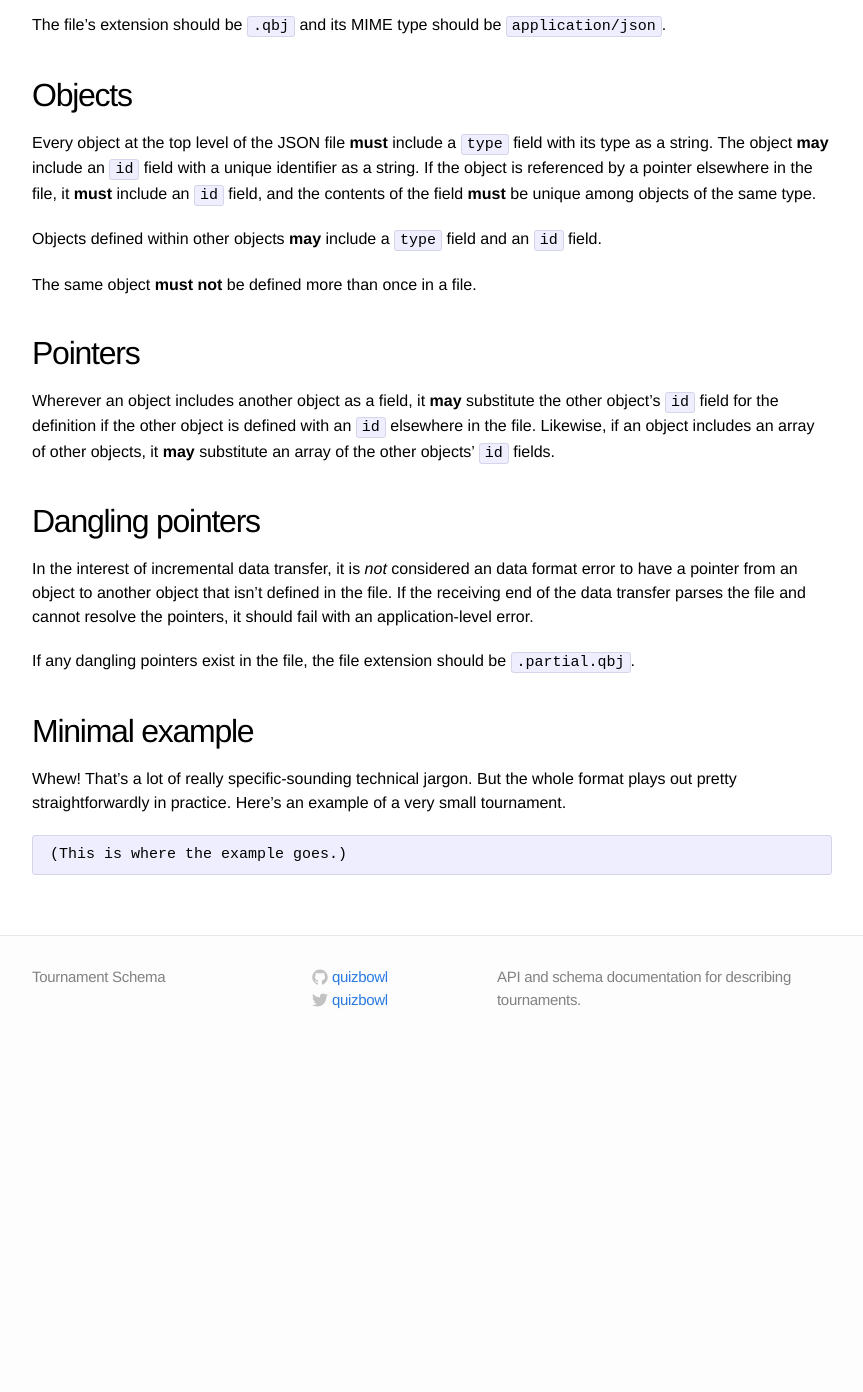
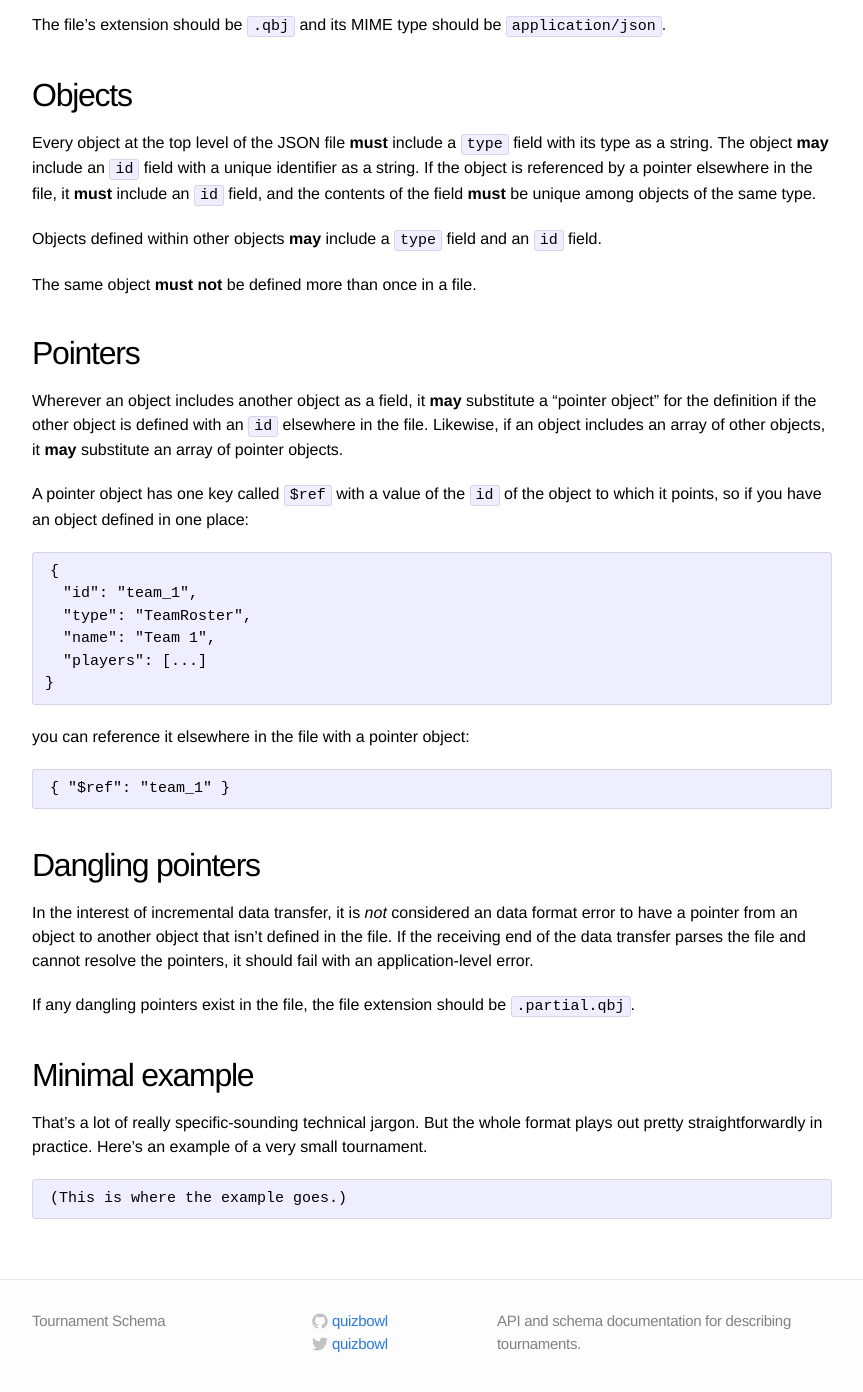
Before and after one commit to quizbowl/schema, a Jekyll site: the page built from serialization.md, in a window 1280 px wide and 1400 px high, scrolled down 484 px. Shown: the top 1392 px of the window, without its empty margins (208-1071 px from the left). Built offline with Jekyll 4.4.1, drawn with Linux system fonts in a browser that asks for light colours; before the commit the page ends 1540 px from its top, so only the background shows below that.

Commit message:
Make object pointers match JSPON

```diff
--- a/serialization.md
+++ b/serialization.md
@@ -26,7 +26,20 @@ The same object **must not** be defined more than once in a file.
 
 ## Pointers
 
-Wherever an object includes another object as a field, it **may** substitute the other object's `id` field for the definition if the other object is defined with an `id` elsewhere in the file. Likewise, if an object includes an array of other objects, it **may** substitute an array of the other objects' `id` fields.
+Wherever an object includes another object as a field, it **may** substitute a "pointer object" for the definition if the other object is defined with an `id` elsewhere in the file. Likewise, if an object includes an array of other objects, it **may** substitute an array of pointer objects.
+
+A pointer object has one key called `$ref` with a value of the `id` of the object to which it points, so if you have an object defined in one place:
+
+    {
+      "id": "team_1",
+      "type": "TeamRoster",
+      "name": "Team 1",
+      "players": [...]
+    }
+
+you can reference it elsewhere in the file with a pointer object:
+
+    { "$ref": "team_1" }
 
 ## Dangling pointers
 
@@ -36,6 +49,6 @@ If any dangling pointers exist in the file, the file extension should be `.parti
 
 ## Minimal example
 
-Whew! That's a lot of really specific-sounding technical jargon. But the whole format plays out pretty straightforwardly in practice. Here's an example of a very small tournament.
+That's a lot of really specific-sounding technical jargon. But the whole format plays out pretty straightforwardly in practice. Here's an example of a very small tournament.
 
     (This is where the example goes.)
```
